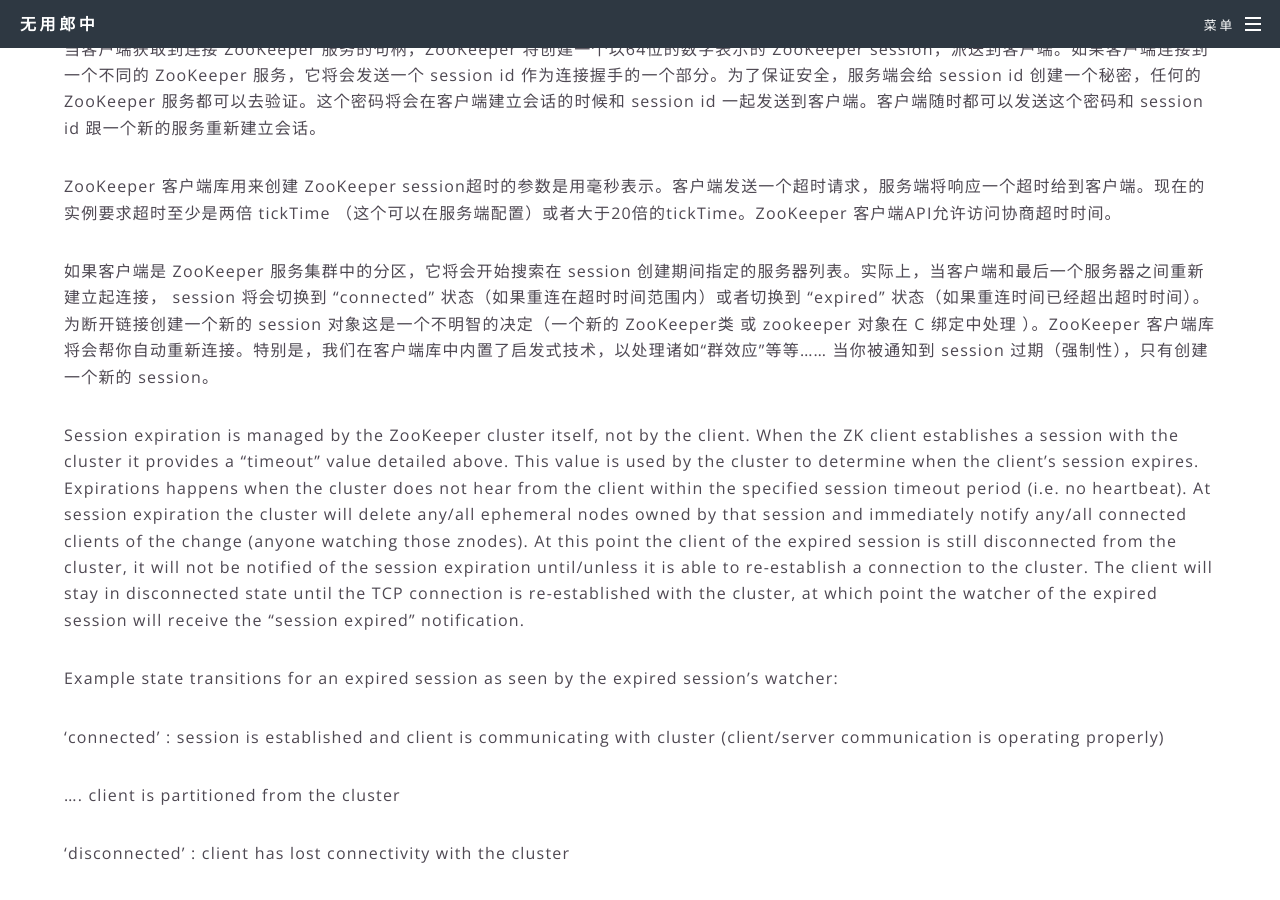
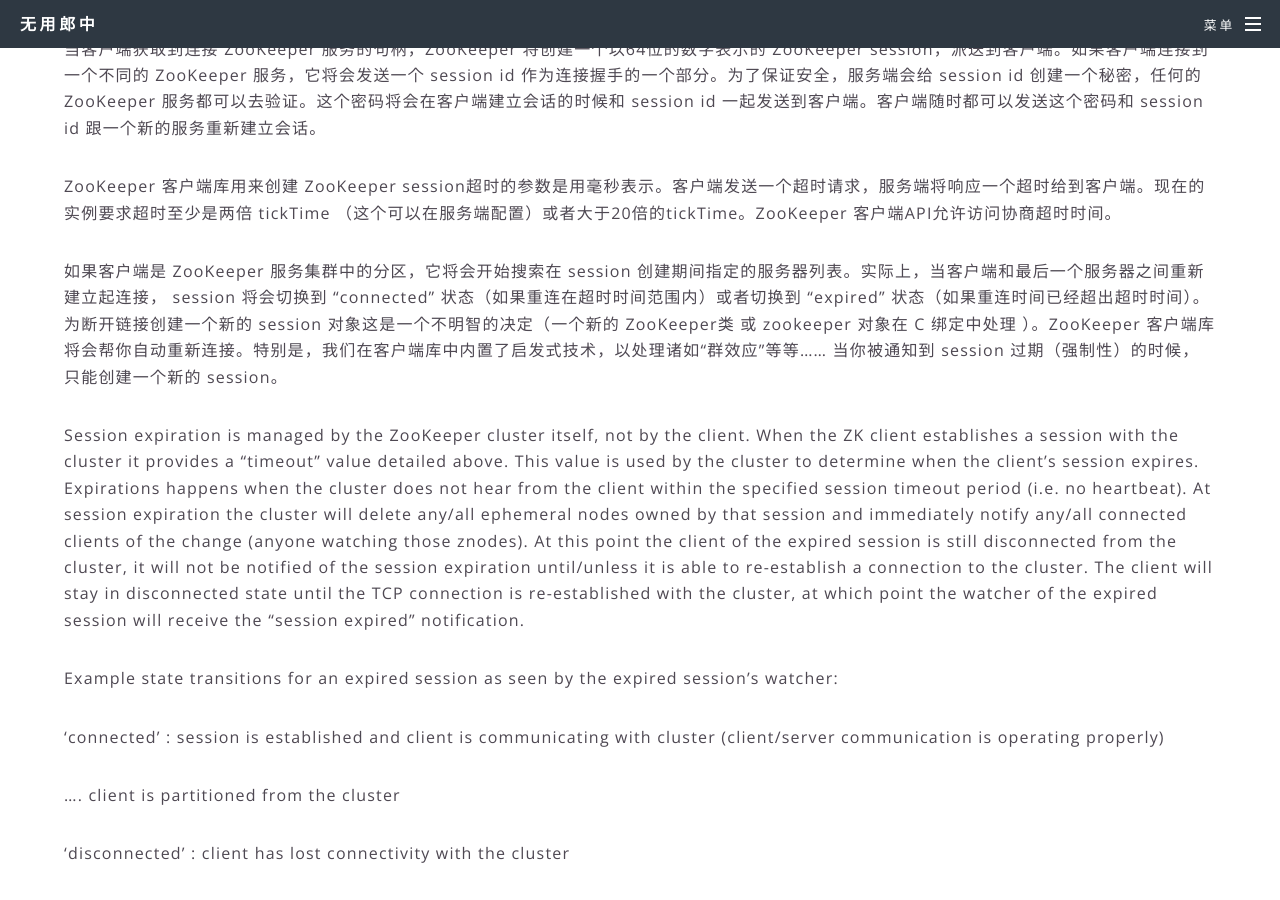
Before and after one commit to fantasylion/fantasylion.github.io, a Jekyll site: the page built from _posts/2018-03-20-zookeeper-guide-chinese.md, in a window 1280 px wide and 900 px high, scrolled down 4581 px. Built offline with Jekyll 4.4.1, drawn with Linux system fonts in a browser that asks for light colours; comment, search, counter and statistics services are not loaded.

Commit message:
Update 2018-03-20-zookeeper-guide-chinese.md

```diff
--- a/_posts/2018-03-20-zookeeper-guide-chinese.md
+++ b/_posts/2018-03-20-zookeeper-guide-chinese.md
@@ -112,7 +112,7 @@
 
 ZooKeeper 客户端库用来创建 ZooKeeper session超时的参数是用毫秒表示。客户端发送一个超时请求，服务端将响应一个超时给到客户端。现在的实例要求超时至少是两倍 tickTime （这个可以在服务端配置）或者大于20倍的tickTime。ZooKeeper 客户端API允许访问协商超时时间。
 
-如果客户端是 ZooKeeper 服务集群中的分区，它将会开始搜索在 session 创建期间指定的服务器列表。实际上，当客户端和最后一个服务器之间重新建立起连接， session 将会切换到 "connected" 状态（如果重连在超时时间范围内）或者切换到 "expired" 状态（如果重连时间已经超出超时时间）。为断开链接创建一个新的 session 对象这是一个不明智的决定（一个新的 ZooKeeper类 或 zookeeper 对象在 C 绑定中处理 ）。ZooKeeper 客户端库将会帮你自动重新连接。特别是，我们在客户端库中内置了启发式技术，以处理诸如“群效应”等等...... 当你被通知到 session 过期（强制性），只有创建一个新的 session。
+如果客户端是 ZooKeeper 服务集群中的分区，它将会开始搜索在 session 创建期间指定的服务器列表。实际上，当客户端和最后一个服务器之间重新建立起连接， session 将会切换到 "connected" 状态（如果重连在超时时间范围内）或者切换到 "expired" 状态（如果重连时间已经超出超时时间）。为断开链接创建一个新的 session 对象这是一个不明智的决定（一个新的 ZooKeeper类 或 zookeeper 对象在 C 绑定中处理 ）。ZooKeeper 客户端库将会帮你自动重新连接。特别是，我们在客户端库中内置了启发式技术，以处理诸如“群效应”等等...... 当你被通知到 session 过期（强制性）的时候，只能创建一个新的 session。
 
 Session expiration is managed by the ZooKeeper cluster itself, not by the client. When the ZK client establishes a session with the cluster it provides a "timeout" value detailed above. This value is used by the cluster to determine when the client's session expires. Expirations happens when the cluster does not hear from the client within the specified session timeout period (i.e. no heartbeat). At session expiration the cluster will delete any/all ephemeral nodes owned by that session and immediately notify any/all connected clients of the change (anyone watching those znodes). At this point the client of the expired session is still disconnected from the cluster, it will not be notified of the session expiration until/unless it is able to re-establish a connection to the cluster. The client will stay in disconnected state until the TCP connection is re-established with the cluster, at which point the watcher of the expired session will receive the "session expired" notification.
 
```
